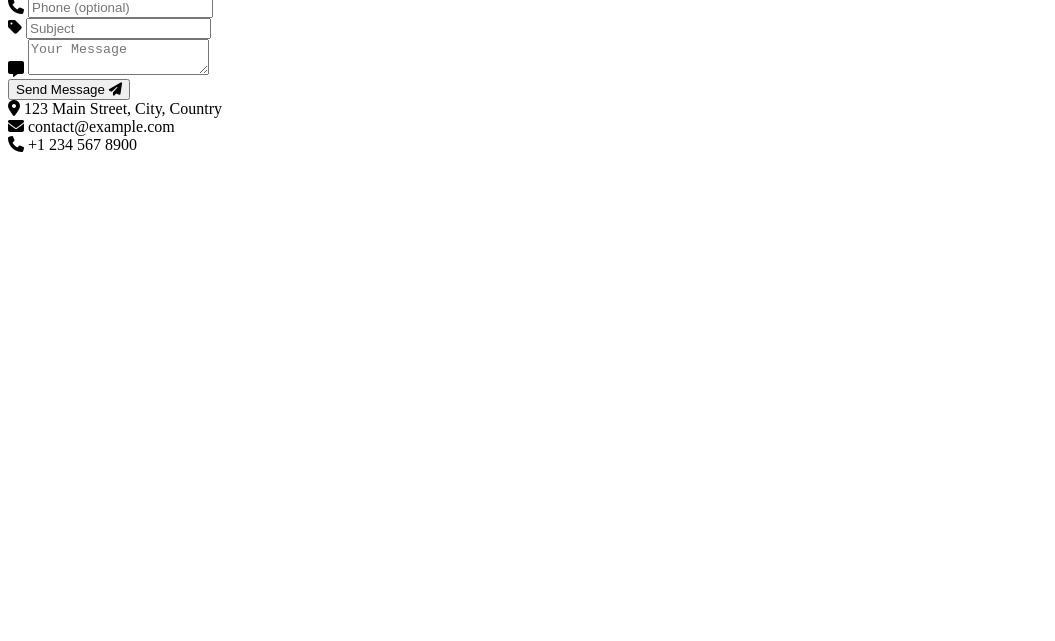
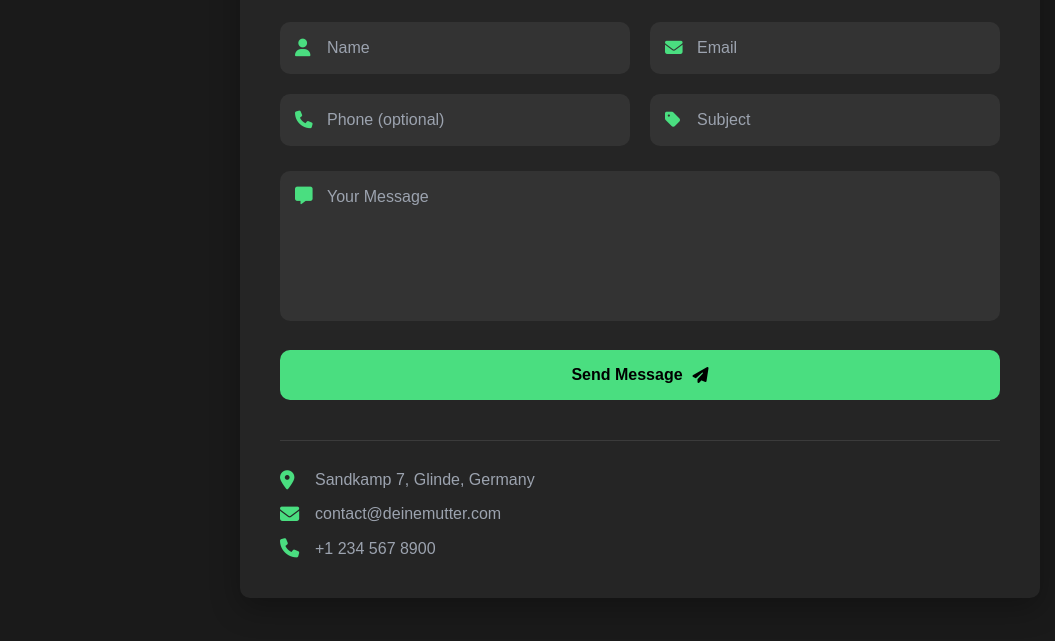
Before and after one commit to CodeByMed/10-hours-web-projects, a plain HTML site: page Project 4 - Contact Form/index.html in a window 1280 px wide. Shown: the part 159-800 px from the top of the page, without its empty margins (0-1055 px from the left). Drawn offline with Linux system fonts and the light colour scheme.

Commit message:
finished Contact form Project.

```diff
--- a/Project 4 - Contact Form/index.html
+++ b/Project 4 - Contact Form/index.html
@@ -58,11 +58,11 @@
         <div class="contact-info">
           <div class="info-item">
             <i class="fas fa-map-marker-alt"></i>
-            <span>123 Main Street, City, Country</span>
+            <span>Sandkamp 7, Glinde, Germany</span>
           </div>
           <div class="info-item">
             <i class="fas fa-envelope"></i>
-            <span>contact@example.com</span>
+            <span>contact@deinemutter.com</span>
           </div>
 
           <div class="info-item">
--- a/Project 4 - Contact Form/style.css
+++ b/Project 4 - Contact Form/style.css
@@ -1 +1,191 @@
 /* Styling Rules for -- Contact Form App -- */
+* {
+  padding: 0;
+  margin: 0;
+  box-sizing: border-box;
+  font-family: sans-serif;
+}
+
+:root {
+  --primay-color: #4ade80;
+  --primay-dark: #22c55e;
+  --bg-dark: #1a1a1a;
+  --text-light: #f3f4f6;
+  --text-gray: #9ca3af;
+  --card-bg: #252525;
+  --input-bg: #333;
+  --border-radius: 10px;
+}
+
+body {
+  background-color: var(--bg-dark);
+  color: var(--text-light);
+  min-height: 100vh;
+  display: flex;
+  justify-content: center;
+  align-items: center;
+  padding: 30px 15px;
+}
+
+.container {
+  width: 100%;
+  max-width: 800px;
+}
+
+.form-container {
+  background-color: var(--card-bg);
+  border-radius: var(--border-radius);
+  padding: 40px;
+  box-shadow: 0 10px 30px rgba(0, 0, 0, 0.3);
+  animation: fadeIn 0.5s ease-out;
+}
+
+@keyframes fadeIn {
+  from {
+    opacity: 0;
+    transform: translateY(20px);
+  }
+  to {
+    opacity: 1;
+    transform: translateY(0);
+  }
+}
+
+h1 {
+  color: var(--primay-color);
+  font-size: 2.2rem;
+  margin-bottom: 10px;
+}
+
+p {
+  margin-bottom: 30px;
+  color: var(--text-gray);
+}
+
+.input-group {
+  display: grid;
+  grid-template-columns: repeat(auto-fit, minmax(240px, 1fr));
+  gap: 20px;
+  margin-bottom: 25px;
+}
+
+.input-field {
+  position: relative;
+}
+
+.message-field {
+  position: relative;
+}
+
+.input-field i,
+.message-field i {
+  position: absolute;
+  top: 50%;
+  left: 15px;
+  transform: translateY(-50%);
+  color: var(--primay-color);
+  font-size: 1.1rem;
+}
+
+.message-field i {
+  top: 25px;
+}
+
+input,
+textarea {
+  width: 100%;
+  padding: 15px 15px 15px 45px;
+  background-color: var(--input-bg);
+  border: 2px solid transparent;
+  border-radius: var(--border-radius);
+  color: var(--text-light);
+  font-size: 1rem;
+  transition: all 0.3s ease;
+}
+
+textarea {
+  height: 150px;
+  resize: none;
+  margin-bottom: 25px;
+}
+
+input:focus,
+textarea:focus {
+  border-color: var(--primay-color);
+  outline: none;
+  box-shadow: 0 0 0 3px rgba(74, 222, 128, 0.2);
+}
+
+input::placeholder,
+textarea::placeholder {
+  color: var(--text-gray);
+}
+
+button {
+  background-color: var(--primay-color);
+  color: #000;
+  font-weight: 600;
+  font-size: 1rem;
+  border: none;
+  border-radius: var(--border-radius);
+  padding: 16px 30px;
+  cursor: pointer;
+  width: 100%;
+  transition: all 0.3s ease;
+}
+
+button:hover {
+  background-color: var(--primay-dark);
+  transform: translateY(-2px);
+  box-shadow: 0 5px 15px rgba(74, 222, 128, 0.3);
+}
+
+button:active {
+  transform: translateY(0);
+}
+
+.btn-content {
+  display: flex;
+  justify-content: center;
+  align-items: center;
+  gap: 10px;
+}
+
+.contact-info {
+  margin-top: 40px;
+  padding-top: 30px;
+  border-top: 1px solid rgb(255, 255, 255, 0.1);
+  display: flex;
+  flex-direction: column;
+  gap: 15px;
+}
+
+.info-item {
+  display: flex;
+  align-items: center;
+  gap: 15px;
+}
+
+.info-item i {
+  color: var(--primay-color);
+  font-size: 1.2rem;
+  width: 20px;
+}
+
+.info-item span {
+  color: var(--text-gray);
+}
+
+@media (max-width: 600px) {
+  .form-container {
+    padding: 25px;
+  }
+
+  h1 {
+    font-size: 1.8rem;
+  }
+
+  .input-group {
+    grid-template-columns: 1fr;
+  }
+}
```
